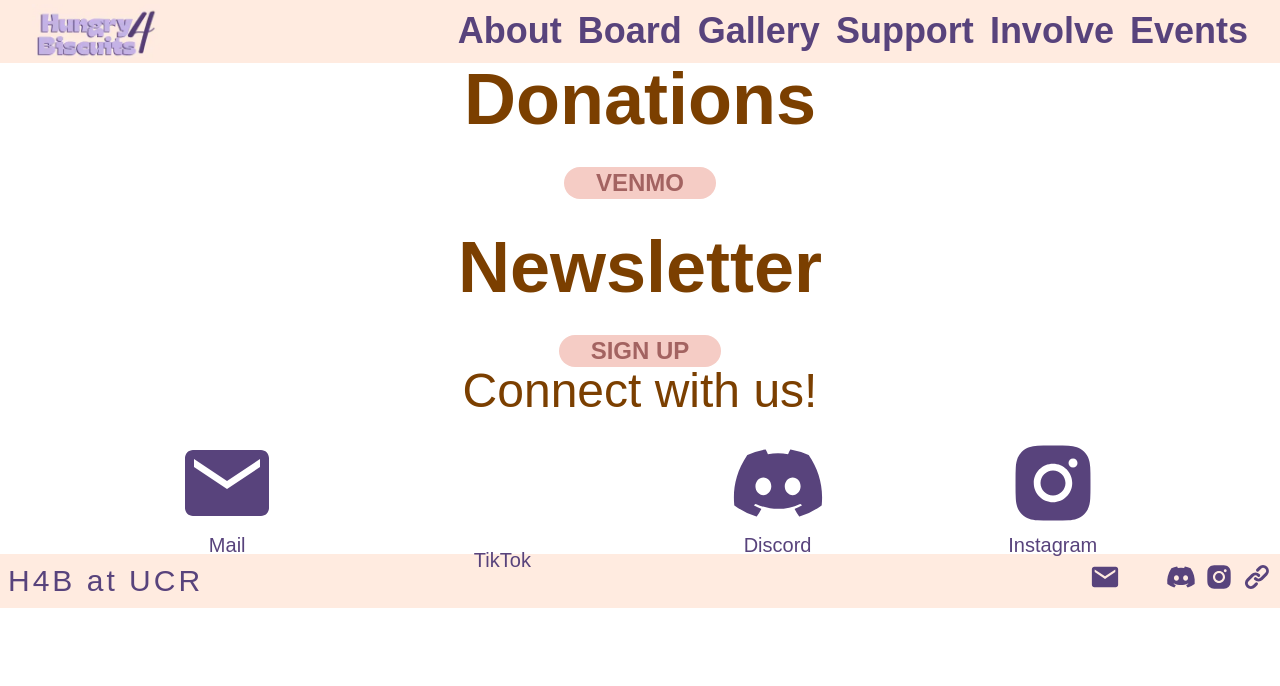
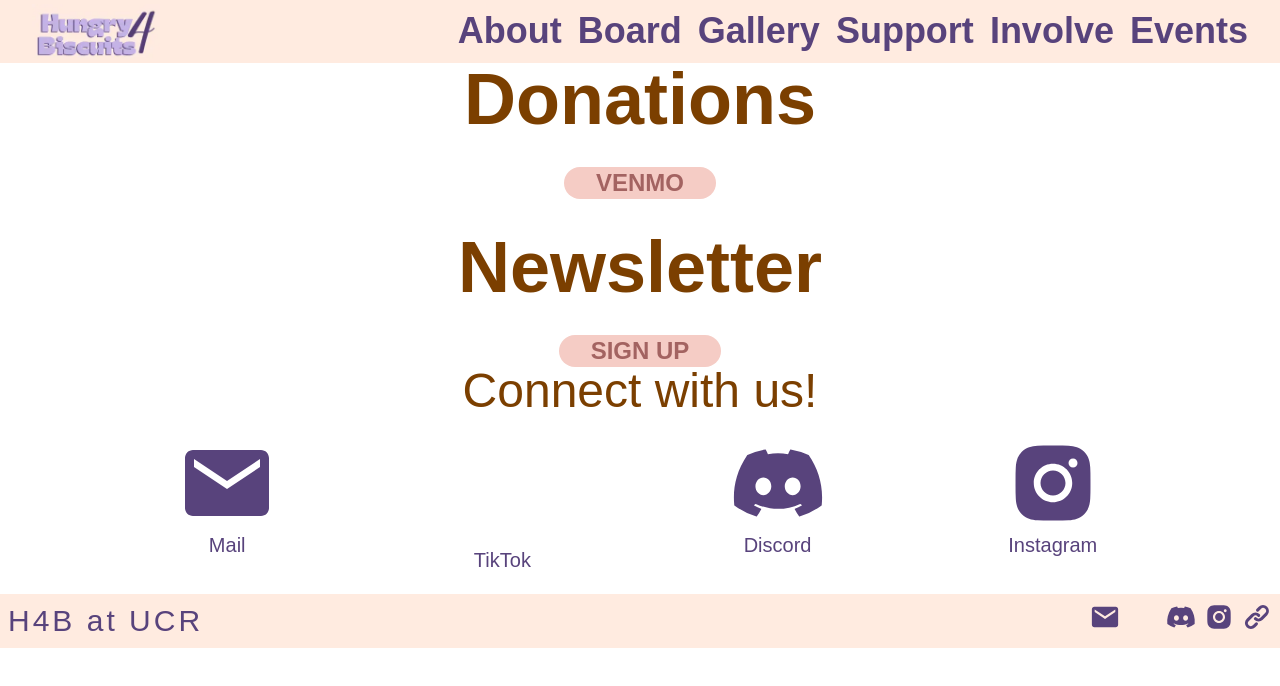
Before and after one commit to acm-ucr/h4b-website, a Next.js app: page /support in a window 1280 px wide. Shown: the top 686 px of the page. Built offline with nearby package versions, Linux system fonts and the light colour scheme; some icons are missing; a web font is replaced by a local one.

Commit message:
fixed socials footer overlap

```diff
--- a/src/components/support/Support.jsx
+++ b/src/components/support/Support.jsx
@@ -14,7 +14,7 @@ const Support = () => {
       </div>
       <div className="text-center text-biscuits-brown-200 font-shrikhand text-5xl">
         Connect with us!
-        <div className="flex justify-evenly translate-y-5">
+        <div className="flex justify-evenly translate-y-5 pb-10">
           {SOCIALS.map((socials, index) => (
             <Connect
               key={index}
```
